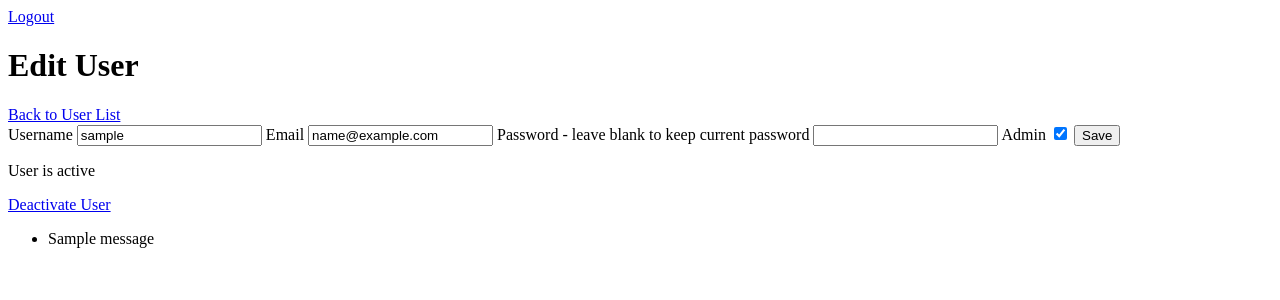
After one commit to HsojCoding/flask-template, a Flask app: template app/templates/auth/edit_user.html in a window 1280 px wide. The commit adds this page. Shown: the top 300 px of the page. Run offline with Flask 3, Linux system fonts and the light colour scheme; the template is opened without the code that fills it: values that come from a table or form of the project are taken from there, others are empty; tables that the repository leaves empty hold one stand-in row (values such as "Sample post"); one stand-in notice (Sample message) is shown; parts of the project's set-up code (start-up, migrations or seed data) failed here and were passed over.

Commit message:
Added views for editing and deleting users.

```diff
--- /dev/null
+++ b/app/templates/auth/edit_user.html
@@ -0,0 +1,33 @@
+{% extends "main/base.html" %}
+{% block title %}Edit User{% endblock %}
+{% block content %}
+<h1>Edit User</h1>
+<a href="{{ url_for('auth.user_list') }}">Back to User List</a>
+<form method="POST" action="{{ url_for('auth.edit_user', user_id=user.id) }}">
+    <label for="username">Username</label>
+    <input type="text" name="username" id="username" value="{{ user.username }}">
+    <label for="email">Email</label>
+    <input type="email" name="email" id="email" value="{{ user.email }}">
+    <label for="password">Password - leave blank to keep current password</label>
+    <input type="password" name="password" id="password">
+    <label for="is_admin">Admin</label>
+    <input type="checkbox" name="is_admin" id="is_admin" value="{{ user.is_admin }}" {% if user.is_admin %}checked{% endif %}>
+    <button type="submit">Save</button>
+</form>
+{% if user.active %}
+<p>User is active</p>
+<a href="{{ url_for('auth.delete_user', user_id=user.id) }}">Deactivate User</a>
+{% else %}
+<p>User is deactivated</p>
+<a href="{{ url_for('auth.reactivate_user', user_id=user.id) }}">Reactivate User</a>
+{% endif %}
+{% with messages = get_flashed_messages(with_categories=true) %}
+{% if messages %}
+<ul class="flashes">
+{% for category, message in messages %}
+<li class="{{ category }}">{{ message }}</li>
+{% endfor %}
+</ul>
+{% endif %}
+{% endwith %}
+{% endblock %}
--- a/app/templates/main/base.html
+++ b/app/templates/main/base.html
@@ -7,6 +7,7 @@
     {% block styles %}{% endblock %}
 </head>
 <body>
+    <a href="{{ url_for('auth.logout') }}">Logout</a>
     {% block content %}{% endblock %}
     {% block scripts %}{% endblock %}
 </body>
```
Also changed, not shown: app/templates/auth/user_list.html (added, +28 -0 lines), app/templates/main/index.html (+26 -3 lines).
